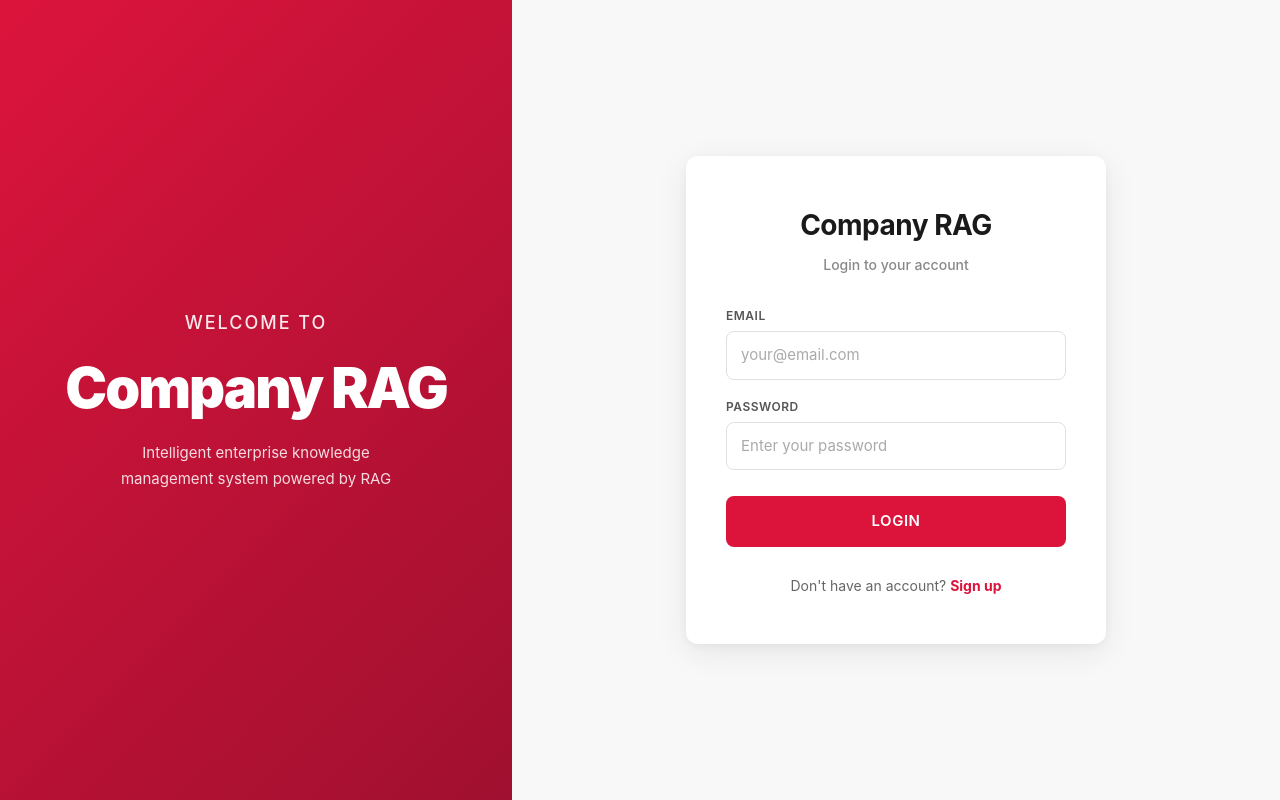
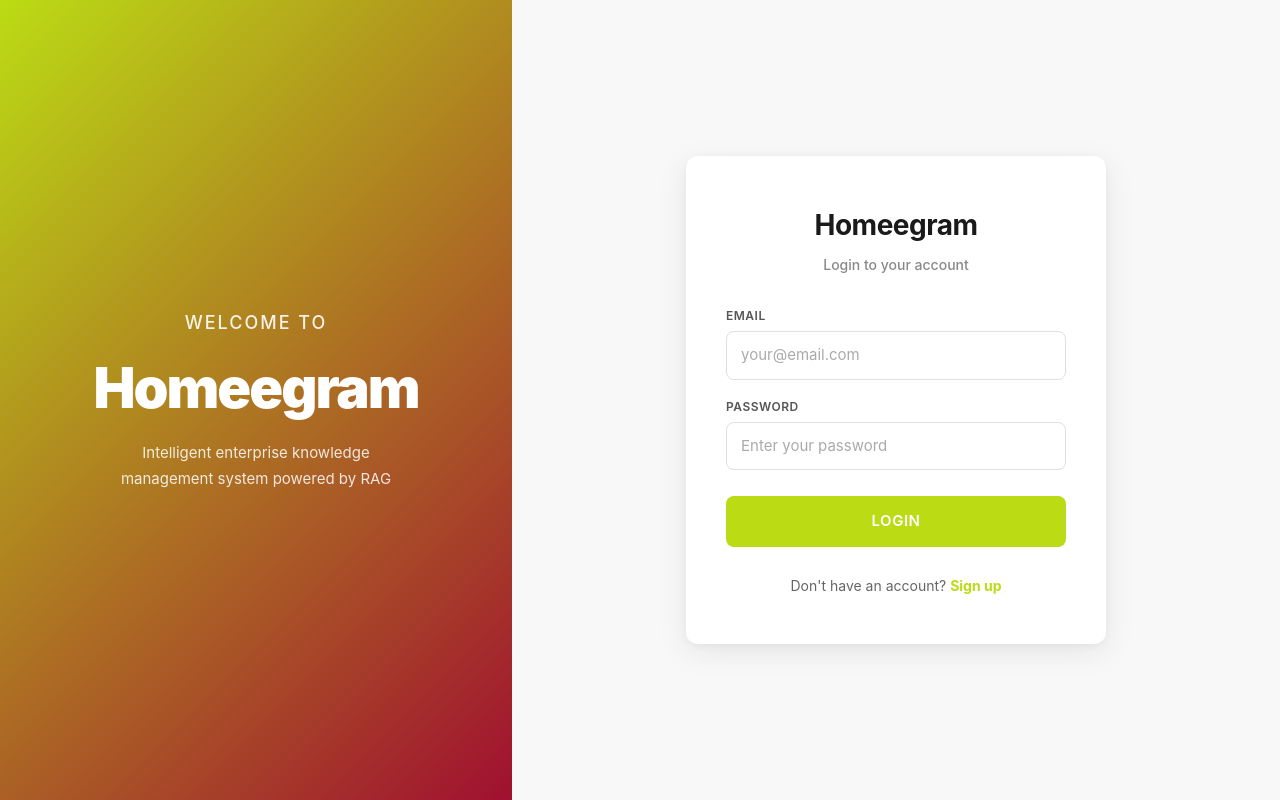
Before and after one commit to blezcherian123/RAG-Enterprise, a React (Vite) app in the folder frontend/: page /login in a window 1280 px wide. Built offline with nearby package versions, Linux system fonts and the light colour scheme.

Commit message:
Rename project references from "Company RAG" to "Homeegram" and update brand colors in CSS

```diff
--- a/frontend/index.html
+++ b/frontend/index.html
@@ -7,7 +7,7 @@
     <meta name="theme-color" content="#dc143c" />
     <meta name="apple-mobile-web-app-capable" content="yes" />
     <meta name="apple-mobile-web-app-status-bar-style" content="black-translucent" />
-    <title>Company RAG</title>
+    <title>Homeegram</title>
   </head>
   <body>
     <div id="root"></div>
--- a/frontend/src/components/AuthLayout.jsx
+++ b/frontend/src/components/AuthLayout.jsx
@@ -9,7 +9,7 @@ function AuthLayout() {
     <div className={`auth-container ${mode}`}>
       <div className="auth-branding">
         <h2>WELCOME TO</h2>
-        <div className="logo">Company RAG</div>
+        <div className="logo">Homeegram</div>
         <p>Intelligent enterprise knowledge management system powered by RAG</p>
       </div>
 
--- a/frontend/src/components/LoginPage.jsx
+++ b/frontend/src/components/LoginPage.jsx
@@ -42,7 +42,7 @@ function LoginPage() {
 
   return (
     <>
-      <h1>Company RAG</h1>
+      <h1>Homeegram</h1>
       <p className="auth-subtitle">Login to your account</p>
 
       {error && <div className="error-message" role="alert">{error}</div>}
--- a/frontend/src/components/SignupPage.jsx
+++ b/frontend/src/components/SignupPage.jsx
@@ -64,7 +64,7 @@ function SignupPage() {
 
   return (
     <>
-      <h1>Company RAG</h1>
+      <h1>Homeegram</h1>
       <p className="auth-subtitle">Create a new account</p>
 
       {error && <div className="error-message" role="alert">{error}</div>}
--- a/frontend/src/css/LoginPage.css
+++ b/frontend/src/css/LoginPage.css
@@ -2,8 +2,8 @@
    VARIABLES
    ============================================ */
 :root {
-  --brand: #dc143c;
-  --brand-dark: #b91230;
+  --brand: #bbdc14;
+  --brand-dark: #b99512;
   --brand-darker: #9d0d28;
   --brand-glow: rgba(220, 20, 60, 0.3);
   --split-left: 40%;
```
